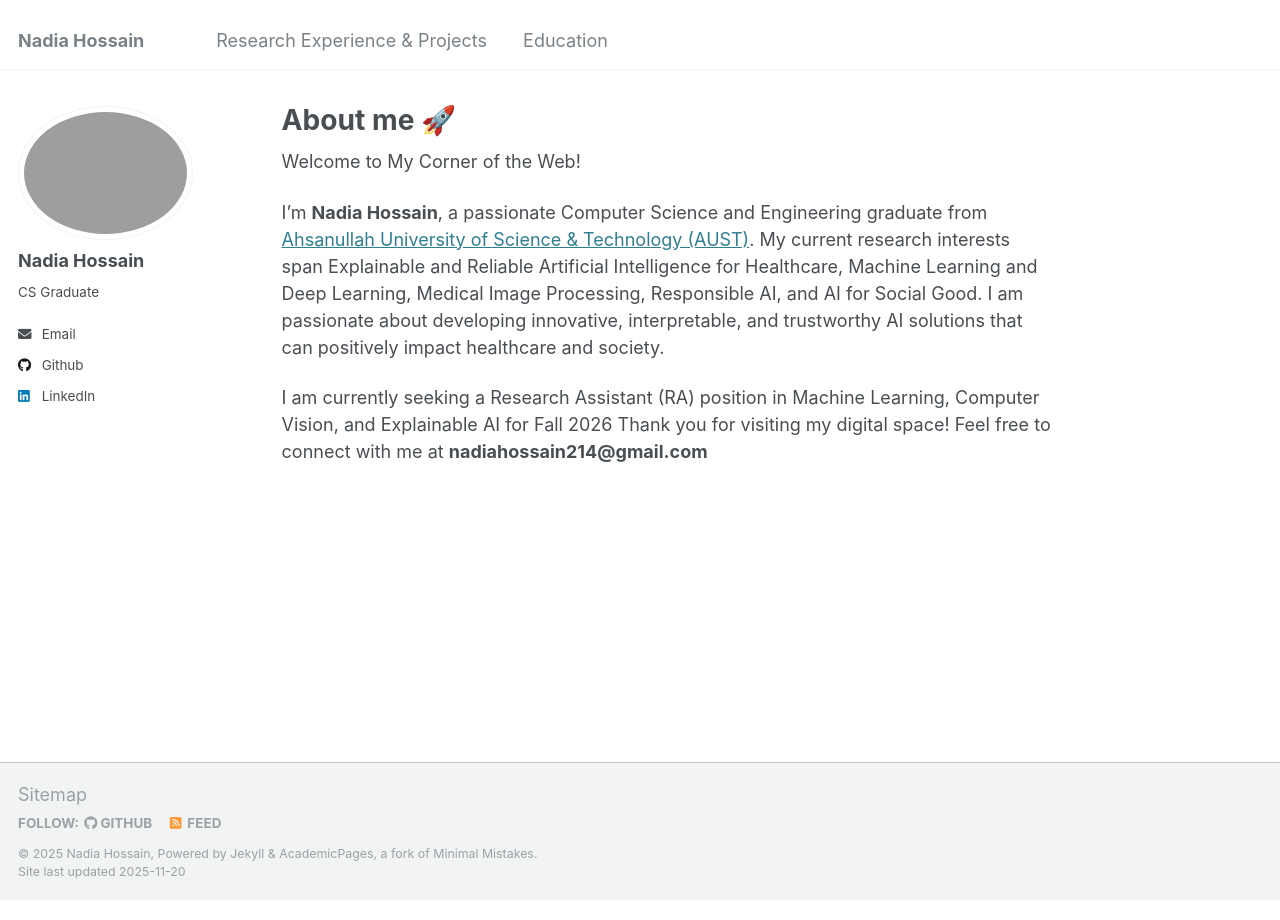
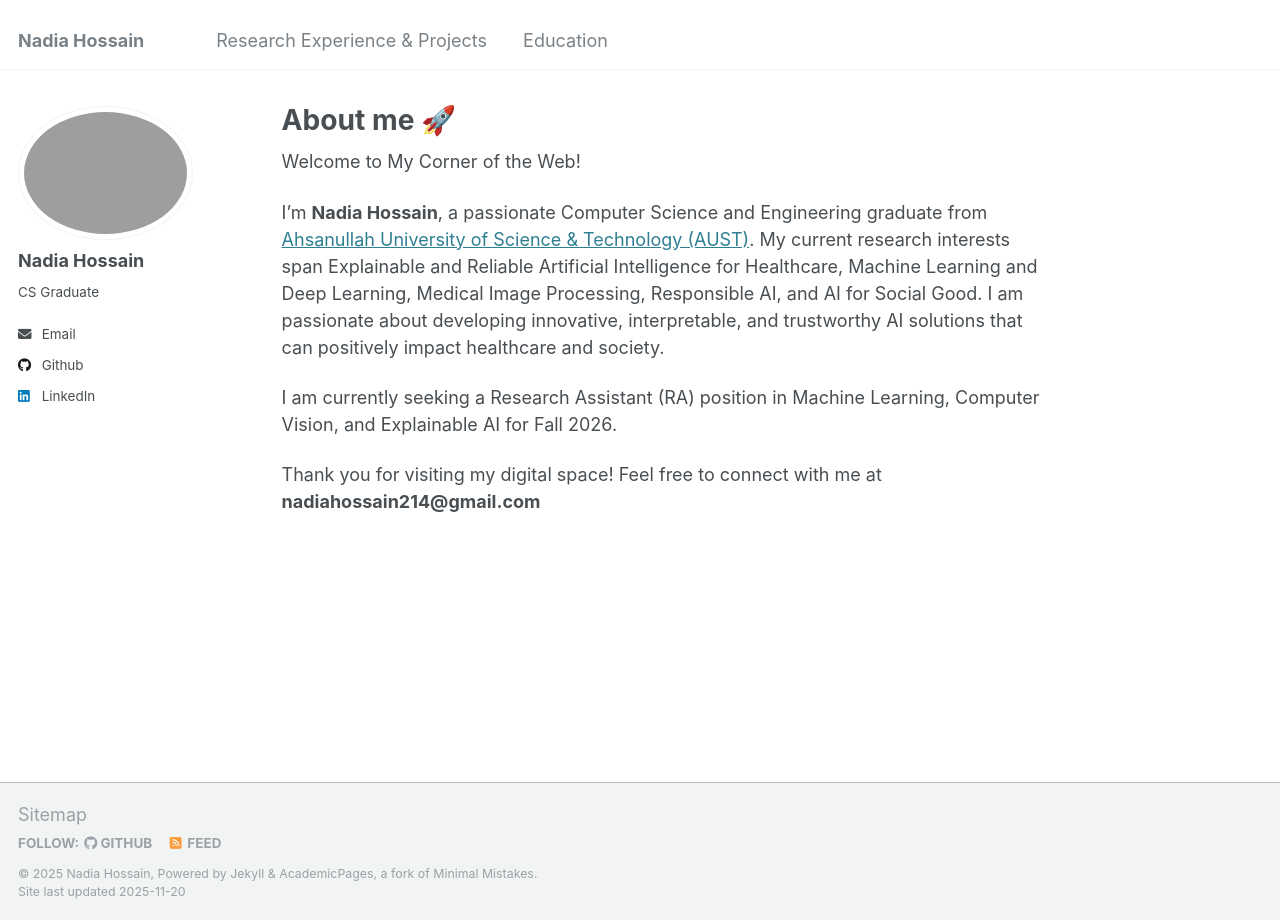
Before and after one commit to Nadia214/hnadia, a Jekyll site: the page built from _pages/about.md, in a window 1280 px wide. Built offline with Jekyll 4.4.1, drawn with Linux system fonts in a browser that asks for light colours.

```diff
--- a/_pages/about.md
+++ b/_pages/about.md
@@ -13,5 +13,6 @@ I’m **Nadia Hossain**, a passionate Computer Science and Engineering graduate
 My current research interests span Explainable and Reliable Artificial Intelligence for Healthcare, Machine Learning and Deep Learning, Medical Image Processing, Responsible AI, and AI for Social Good. I am passionate about developing innovative, interpretable, and trustworthy AI solutions that can positively impact healthcare and society.
 
 
-I am currently  seeking a Research Assistant (RA) position in Machine Learning, Computer Vision, and Explainable AI for Fall 2026
+I am currently  seeking a Research Assistant (RA) position in Machine Learning, Computer Vision, and Explainable AI for Fall 2026.
+
 Thank you for visiting my digital space! Feel free to connect with me at **nadiahossain214@gmail.com**
```
